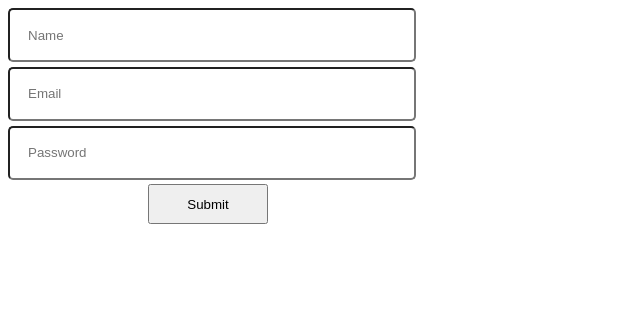
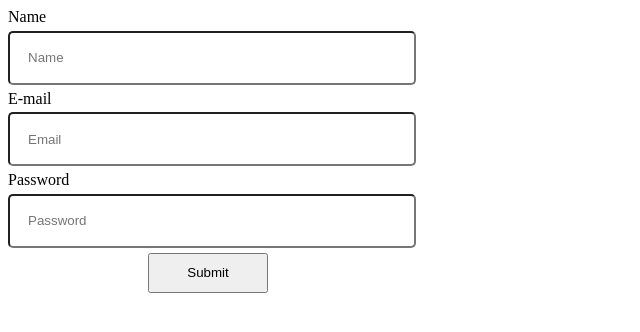
Before and after one commit to Sitch196/Product-Listing-App, a React (Vite) app: page / in a window 1280 px wide. Shown: the top 332 px of the page, without its empty margins (0-640 px from the left). Built offline with nearby package versions, Linux system fonts and the light colour scheme.

Commit message:
added on github

```diff
--- a/src/App.jsx
+++ b/src/App.jsx
@@ -18,6 +18,7 @@ function App() {
     <div>
       <Container>
         <Form onSubmit={handleSubmit(onSubmit)}>
+          <label>Name</label>
           <Input
             type="text"
             placeholder="Name"
@@ -30,6 +31,8 @@ function App() {
             })}
           />
           {errors.name && <p style={{ color: "red" }}>{errors.name.message}</p>}
+          <label>E-mail</label>
+
           <Input
             type="email"
             placeholder="Email"
@@ -44,6 +47,9 @@ function App() {
           {errors.email && (
             <p style={{ color: "red" }}>{errors.email.message}</p>
           )}
+
+          <label>Password</label>
+
           <Input
             placeholder="Password"
             type="password"
```
